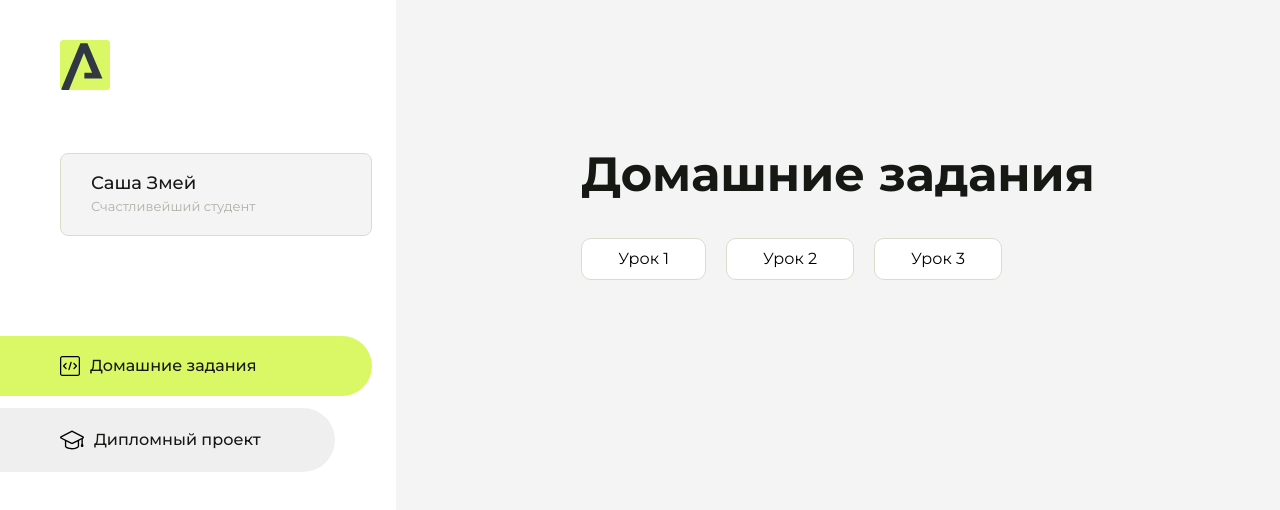
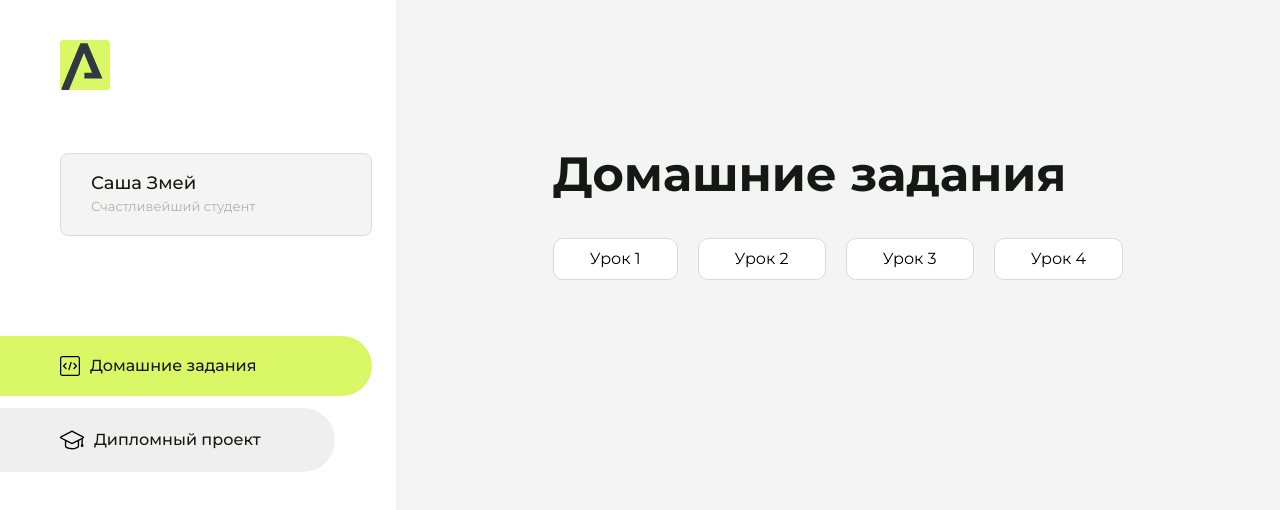
Before and after one commit to Zmeyonysh/HomeWorkDemo, a plain HTML site: page index.html in a window 1280 px wide. Drawn offline with Linux system fonts and the light colour scheme.

Commit message:
Update index.html

```diff
--- a/index.html
+++ b/index.html
@@ -101,6 +101,9 @@
                     <li class="content__list-item">
                         <a href="Practice_2_Tables/index34-35_Practice-2.html">Урок 3</a>
                     </li>
+                    <li class="content__list-item">
+                        <a href="Practice_3_Forms/practice_3_forms.html.html">Урок 4</a>
+                    </li>
                 </ul>
             </div>
             <div class="content__block hidden" id="diplomBlock">
```
